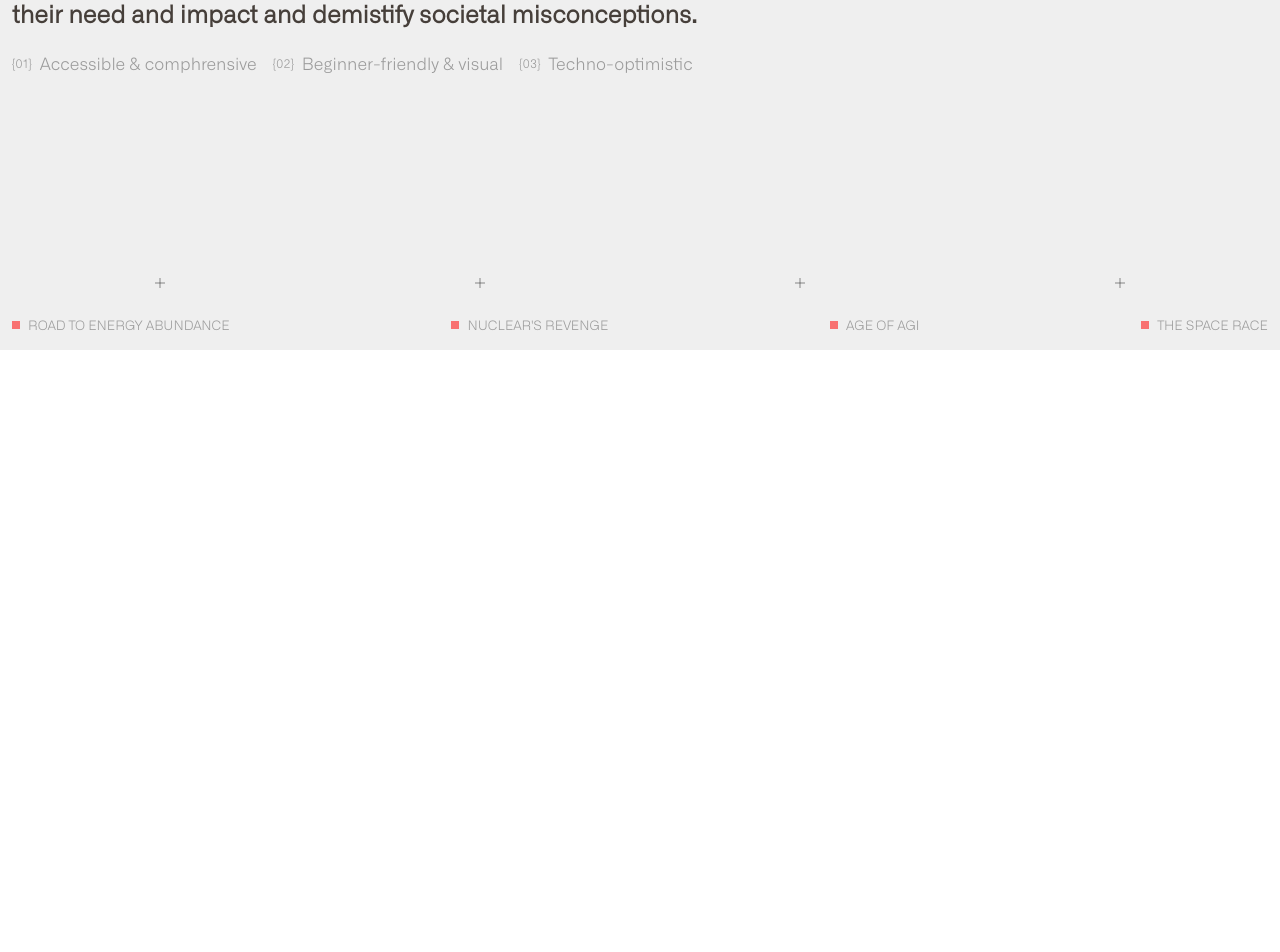
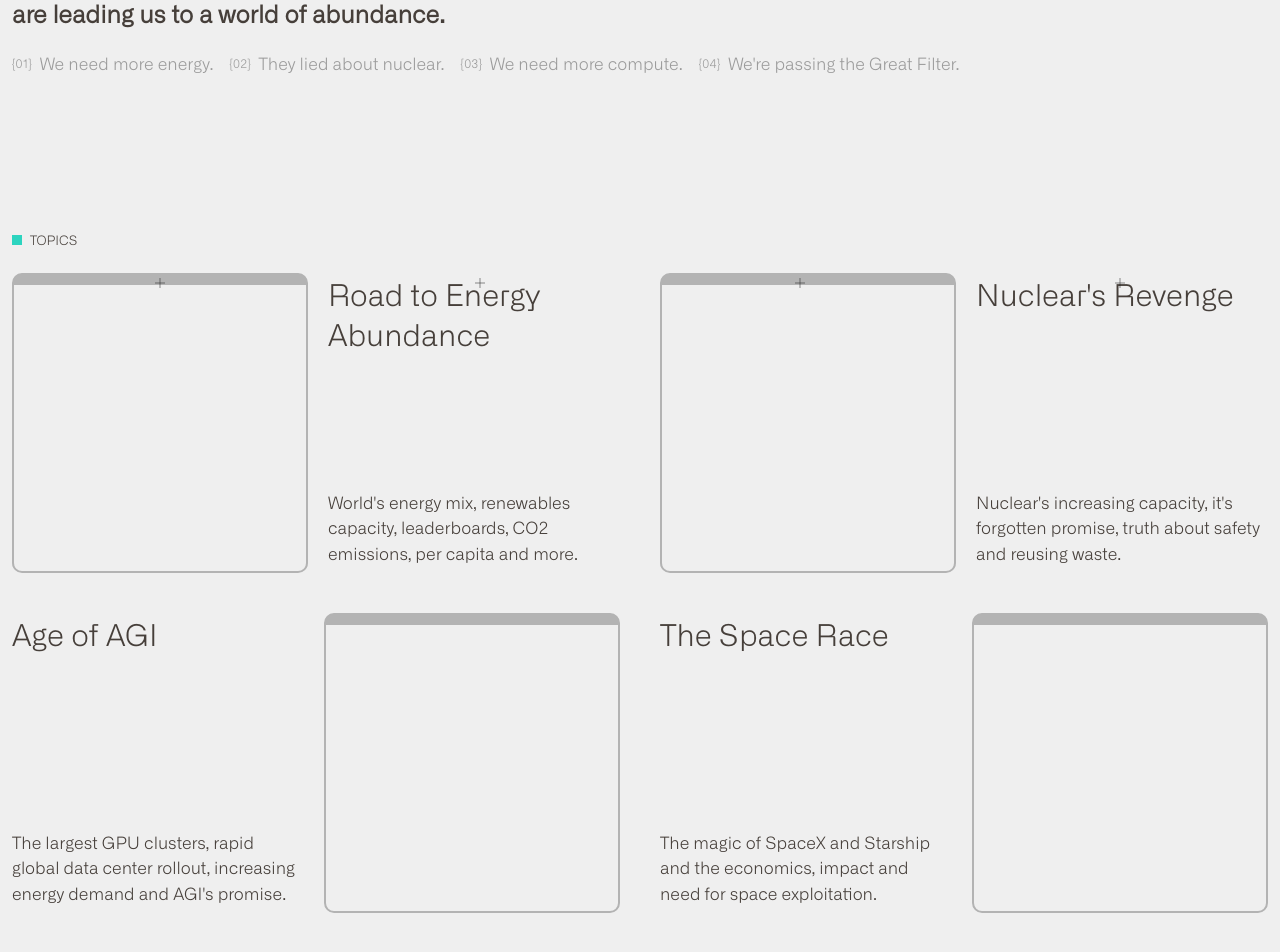
Before and after one commit to tanaydesai/outer-reach, a Next.js app: page / in a window 1280 px wide. Shown: the part 450-1402 px from the top of the page. Before the commit the page ends 800 px from the top, so only its background shows below. Built offline with nearby package versions, Linux system fonts and the light colour scheme.

Commit message:
clear objectives & roadmap, new main page structure, theme and copy

```diff
--- a/app/page.js
+++ b/app/page.js
@@ -9,34 +9,64 @@ import {DecryptText} from '@/components/decrypt'
 
 export default function Home() {
   return (
-      <div className='absolute w-full h-full z-10 px-3 pt-[70px] overflow-hidden bg-[#efefef]'>
+      <div className='absolute w-full min-h-full z-10 px-3 py-[70px] bg-[#efefef]'>
 
         <div className='w-full h-fit'>
           <Fade className='h-[70px] sm:h-[80px] w-full'><TypeAnimation speed={10} cursor={false} sequence={[1000,"Welcome", "Welcome to", 'Welcome to']} className='text-[60px] sm:text-[90px] lg:text-[120px] whitespace-nowrap leading-[85px] md:leading-[85px] text-[#463f3a] font-a2'/></Fade>
           <Fade className='min-h-[90px] w-full flex justify-end md:mt-6 lg:mt-10'><TypeAnimation speed={20} cursor={false} sequence={[2400,"Outer Reach"]} className='text-[60px] sm:text-[90px] lg:text-[120px] leading-[70px] md:leading-[85px] text-[#463f3a] font-a2'/></Fade>
 
           <div className='w-full mt-10 sm:mt-[100px]'>
-              <div className='flex items-center h-[27px]'><div className='w-2 h-2 bg-red-400 mr-2 inline-flex'/><DecryptText className='text-[13px] uppercase font-a2 text-[#463f3a]' text='Description' /></div>
-              <div className='text-[16px] sm:text-[22px] mt-2 lg:text-[24px] w-full md:w-[85%] lg:w-[70%] leading-6 sm:leading-8 font-semibold text-[#463f3a] font-a1'>Data insights to track the progress of humanity's frontier technologies, highlight their need and impact and demistify societal misconceptions.</div>
+              <div className='flex items-center h-[27px]'><div className='w-2.5 h-2.5 bg-red-400 mr-2 inline-flex'/><DecryptText className='text-[13px] uppercase font-a2 text-[#463f3a]' text='Description' /></div>
+              <div className='text-[16px] sm:text-[22px] mt-2 lg:text-[24px] w-full md:w-[85%] lg:w-[70%] leading-6 sm:leading-8 font-semibold text-[#463f3a] font-a1'>Data and insights tracking the progress of humanity's frontier technologies that are leading us to a world of abundance.</div>
               <div className='md:flex gap-4 mt-5'>
-                <div className='text-[#9b9b9b] h-[27px] font-a1 gap-2 flex items-center'><div className='text-[12px]'>{`{01}`}</div><DecryptText className='text-[15px] sm:text-[17px] text-[#9b9b9b]' text='Accessible & comphrensive'/></div>
-                <div className='text-[#9b9b9b] md:mt-0  font-a1 gap-2 h-[27px] flex items-center'><div className='text-[12px]'>{`{02}`}</div><DecryptText className='text-[145x] sm:text-[17px] text-[#9b9b9b]' text='Beginner-friendly & visual' /></div>
-                <div className=' text-[#9b9b9b] md:mt-0  font-a1 gap-2 h-[27px] flex items-center'><div className='text-[12px]'>{`{03}`}</div><DecryptText className='text-[15px] sm:text-[17px] text-[#9b9b9b]' text='Techno-optimistic' /></div>
+                <div className='text-[#9b9b9b] h-[27px] font-a1 gap-2 flex items-center'><div className='text-[12px]'>{`{01}`}</div><DecryptText className='text-[15px] sm:text-[17px] text-[#9b9b9b]' text='We need more energy.'/></div>
+                <div className='text-[#9b9b9b] md:mt-0  font-a1 gap-2 h-[27px] flex items-center'><div className='text-[12px]'>{`{02}`}</div><DecryptText className='text-[145x] sm:text-[17px] text-[#9b9b9b]' text='They lied about nuclear.' /></div>
+                <div className='text-[#9b9b9b] h-[27px] font-a1 gap-2 flex items-center'><div className='text-[12px]'>{`{03}`}</div><DecryptText className='text-[15px] sm:text-[17px] text-[#9b9b9b]' text='We need more compute.'/></div>
+                <div className=' text-[#9b9b9b] md:mt-0  font-a1 gap-2 h-[27px] flex items-center'><div className='text-[12px]'>{`{04}`}</div><DecryptText className='text-[15px] sm:text-[17px] text-[#9b9b9b]' text="We're passing the Great Filter." /></div>
               </div>
           </div>
 
-          <div className='absolute w-full bottom-3 left-0 px-3'>
-              <div className='w-full flex items-center justify-between gap-10 overflow-auto text-[13px] text-[#9b9b9b] h-[27px] shrink-0 font-a2 uppercase hover:text-[#463f3a] transition-all duration-300 whitespace-nowrap'>
-                <div className="flex items-center"><div className='w-2 h-2 bg-red-400 mr-2'/><DecryptText text='Road to Energy Abundance' /></div>
-                <div className="flex items-center"><div className='w-2 h-2 bg-red-400 mr-2'/><DecryptText text="Nuclear's Revenge" /></div>
-                <div className="flex items-center"><div className='w-2 h-2 bg-red-400 mr-2'/><DecryptText text="Age of AGI" /></div>
-                <div className="flex items-center"><div className='w-2 h-2 bg-red-400 mr-2'/><DecryptText text='The Space Race' /></div>
+          <div className='mt-[150px] flex items-center h-[27px]'><div className='w-2.5 h-2.5 bg-teal-400 mr-2 inline-flex'/><DecryptText className='text-[13px] uppercase font-a2 text-[#463f3a]' text='Topics' /></div>
+
+          <div className='mt-5 w-full grid gap-10 md:grid-cols-2 grid-cols-1 grid-rows-4 md:grid-rows-2 min-h-[600px]'>
+            <div className='md:flex gap-5 justify-between h-fit md:h-[300px]'>
+              <div className='border-[2px] border-t-[12px] h-[300px] border-[#b3b3b3] rounded-[10px] flex-1'></div>
+              <div className='flex-1 relative'>
+                <div className='text-[30px] mt-2 md:mt-0 h-fit leading-[40px] text-[#463f3a] font-a2'><DecryptText text='Road to Energy Abundance' /></div>
+                <div className='text-[17px] mt-2 md:mt-0 md:absolute bottom-2 h-fit font-a1 text-[#463f3a]'>World's energy mix, renewables capacity, leaderboards, CO2 emissions, per capita and more.</div>
               </div>
+            </div>
+            <div className='md:flex gap-5 justify-between h-fit md:h-[300px]'>
+              <div className='border-[2px] border-t-[12px] border-[#b3b3b3] h-[300px] rounded-[10px] flex-1'></div>
+              <div className='flex-1 relative'>
+                <div className='text-[30px] mt-2 md:mt-0 h-fit leading-[40px] text-[#463f3a] font-a2'><DecryptText text="Nuclear's Revenge" /></div>
+                <div className='text-[17px] mt-2 md:mt-0 md:absolute bottom-2 h-fit font-a1 text-[#463f3a]'>Nuclear's increasing capacity, it's forgotten promise, truth about safety and reusing waste.</div>
+              </div>
+            </div>
+            <div className='md:flex gap-5 justify-between h-fit md:h-[300px]'>
+              <div className='md:block hidden flex-1 relative'>
+                <div className='text-[30px] mt-2 md:mt-0 h-fit leading-[40px] text-[#463f3a] font-a2'><DecryptText text='Age of AGI' /></div>
+                <div className='text-[17px] mt-2 md:mt-0 md:absolute bottom-2 h-fit font-a1 text-[#463f3a]'>The largest GPU clusters, rapid global data center rollout, increasing energy demand and AGI's promise.</div>
+              </div>
+              <div className='border-[2px] border-t-[12px] border-[#b3b3b3] h-[300px] rounded-[10px] flex-1'></div>
+              <div className='md:hidden flex-1 relative'>
+                <div className='text-[30px] mt-2 md:mt-0 h-fit leading-[40px] text-[#463f3a] font-a2'><DecryptText text='Age of AGI' /></div>
+                <div className='text-[17px] mt-2 md:mt-0 md:absolute bottom-2 h-fit font-a1 text-[#463f3a]'>The largest GPU clusters, rapid global data center rollout, increasing energy demand and AGI's promise.</div>
+              </div>
+            </div>
+            <div className='md:flex gap-5 justify-between h-fit md:h-[300px]'>
+              <div className='md:block hidden flex-1 relative'>
+                <div className='text-[30px] mt-2 md:mt-0 h-fit leading-[40px] text-[#463f3a] font-a2'><DecryptText text='The Space Race' /></div>
+                <div className='text-[17px] mt-2 md:mt-0 md:absolute bottom-2 h-fit font-a1 text-[#463f3a]'>The magic of SpaceX and Starship and the economics, impact and need for space exploitation.</div>
+              </div>
+              <div className='border-[2px] border-t-[12px] border-[#b3b3b3] h-[300px] rounded-[10px] flex-1'></div>
+              <div className='md:hidden flex-1 relative'>
+                <div className='text-[30px] mt-2 md:mt-0 h-fit leading-[40px] text-[#463f3a] font-a2'><DecryptText text='The Space Race' /></div>
+                <div className='text-[17px] mt-2 md:mt-0 md:absolute bottom-2 h-fit font-a1 text-[#463f3a]'>The magic of SpaceX and Starship and the economics, impact and need for space exploitation.</div>
+              </div>
+            </div>
           </div>
         </div>
-
-
-
 
         <div className="w-full absolute pointer-events-none -z-1 top-0 left-0 h-[110vh] grid grid-cols-4">
           {Array.from({ length: 12 }).map((_, index) => (
--- a/components/decrypt.js
+++ b/components/decrypt.js
@@ -45,7 +45,7 @@ export const DecryptText = ({
   }
 
   return (
-    <div className={`h-[27px] flex items-center ${className}`}>
+    <div className={`min-h-[27px] flex items-center ${className}`}>
       {/* ml-1.5 mt-5  */}
       {outputText}
       {remainder}
--- a/components/ui/tabs.jsx
+++ b/components/ui/tabs.jsx
@@ -11,7 +11,7 @@ const TabsList = React.forwardRef(({ className, ...props }, ref) => (
   <TabsPrimitive.List
     ref={ref}
     className={cn(
-      "mx-auto w-full text-center px-2 flex items-center justify-start gap-6 overflow-auto dark:bg-stone-800 dark:text-stone-400",
+      " w-full md:w-fit text-center px-2 rounded-[10px] flex border-2 border-[#b3b3b3] items-center justify-start gap-6 overflow-auto dark:bg-stone-800 dark:text-stone-400",
       className
     )}
     {...props}></TabsPrimitive.List>
@@ -23,7 +23,7 @@ const TabsTrigger = React.forwardRef(({ className, ...props }, ref) => (
       <TabsPrimitive.Trigger
       ref={ref}
       className={cn(
-        "font-a1 w-[120px] h-[130px] group p-2 text-[#9b9b9b] hover:text-[#1e1f2b] hover:border-[#1e1f2b] hover:stroke-[#1e1f2b] transition-all duration-300  border-2 border-[#b3b3b3] rounded-[10px] text-[14px] stroke-[#9b9b9b] whitespace-nowrap disabled:pointer-events-none data-[state=active]:border-[#1e1f2b] data-[state=active]:text-[#1e1f2b] data-[state=active]:stroke-[#1e1f2b] dark:ring-offset-stone-950 dark:focus-visible:ring-stone-300 dark:data-[state=active]:bg-stone-950 dark:data-[state=active]:text-stone-50",
+        "font-a1 w-[120px] h-[130px] group p-2 text-[#9b9b9b] hover:text-[#1e1f2b] hover:border-[#1e1f2b] hover:stroke-[#1e1f2b] transition-all duration-300  rounded-[10px] text-[14px] stroke-[#9b9b9b] whitespace-nowrap disabled:pointer-events-none  data-[state=active]:text-[#1e1f2b] data-[state=active]:stroke-[#1e1f2b] dark:ring-offset-stone-950 dark:focus-visible:ring-stone-300 dark:data-[state=active]:bg-stone-950 dark:data-[state=active]:text-stone-50",
         className
       )}
       {...props} />
```
Also changed, not shown: components/navbar.js (+5 -5 lines).
